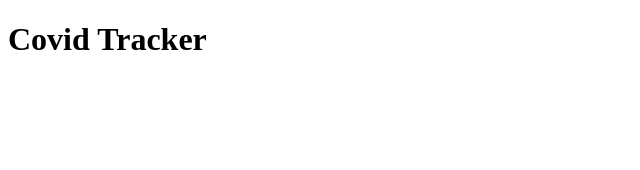
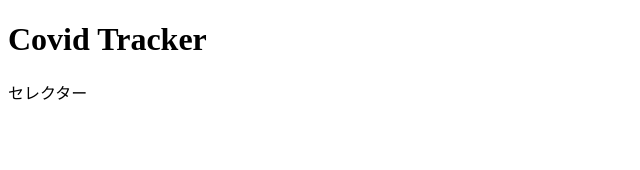
Before and after one commit to Hiratto/react-corona-tracker-app001, a React (Create React App) app: page / in a window 1280 px wide. Shown: the top 170 px of the page, without its empty margins (0-640 px from the left). Built offline with nearby package versions, Linux system fonts and the light colour scheme.

Commit message:
セレクターを表示

```diff
--- a/src/components/Selector.js
+++ b/src/components/Selector.js
@@ -0,0 +1,9 @@
+const Selector = () => {
+  return (
+    <div>
+      <p>セレクター</p>
+    </div>
+  );
+};
+
+export default Selector;
--- a/src/pages/TopPage.js
+++ b/src/pages/TopPage.js
@@ -1,9 +1,11 @@
 import Title from "../components/Title";
+import Selector from "../components/Selector";
 
 const TopPage = () => {
   return (
     <div>
       <Title />
+      <Selector />
     </div>
   );
 };
```
